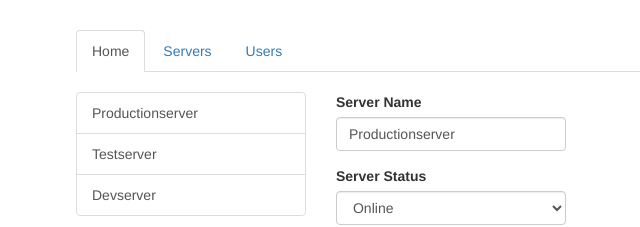
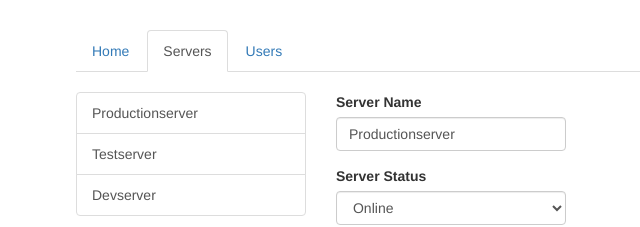
Before and after one commit to finngm/angular-routing-module, an Angular app: page /servers in a window 1280 px wide. Shown: the top 227 px of the page, without its empty margins (189-829 px from the left). Built offline with nearby package versions, Linux system fonts and the light colour scheme.

Commit message:
routerlink css

```diff
--- a/src/app/app.component.html
+++ b/src/app/app.component.html
@@ -2,9 +2,9 @@
   <div class="row margin-bottom-20">
     <div class="col-xs-12 col-sm-10 col-md-8 col-sm-offset-1 col-md-offset-2">
       <ul class="nav nav-tabs">
-        <li role="presentation" class="active"><a routerLink="/">Home</a></li>
-        <li role="presentation"><a routerLink="/servers">Servers</a></li>
-        <li role="presentation"><a [routerLink]="['/users']">Users</a></li>
+        <li role="presentation" routerLinkActive="active" [routerLinkActiveOptions]="{exact: true}"><a routerLink="/">Home</a></li>
+        <li role="presentation" routerLinkActive="active"><a routerLink="/servers">Servers</a></li>
+        <li role="presentation" routerLinkActive="active"><a [routerLink]="['/users']">Users</a></li>
       </ul>
     </div>
   </div>
```
